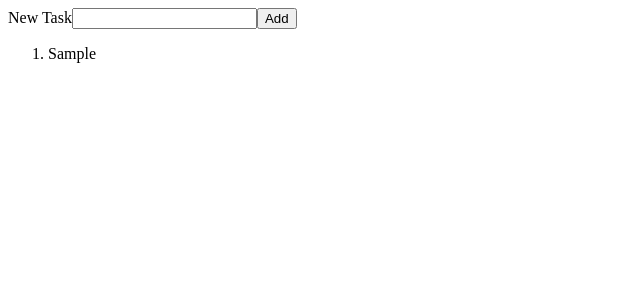
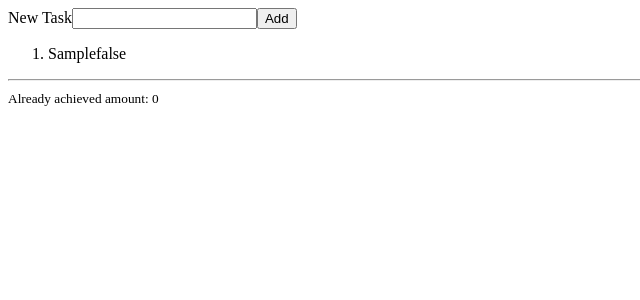
Before and after one commit to tomoyuen/star-manager, a React (Vite) app: page / in a window 1280 px wide. Both pictures are taken after typing "Sample" into the empty fields and a click on the button "Add". Shown: the top 300 px of the page, without its empty margins (0-640 px from the left). Built offline with nearby package versions, Linux system fonts and the light colour scheme.

Commit message:
add todo complete event #5

```diff
--- a/src/components/todo.list.item.tsx
+++ b/src/components/todo.list.item.tsx
@@ -1,8 +1,16 @@
 import * as React from 'react';
+
 import { Todo } from '../stores/todo.store';
+import { observer } from 'mobx-react';
 
 interface TodoListItemProps {
   todo: Todo;
+  onClick?(): void;
 }
 
-export const TodoListItem = ({ todo }: TodoListItemProps) => <li>{todo.task}</li>;
+export const TodoListItem = observer(({
+  todo,
+  ...props
+}: TodoListItemProps) => (
+  <li className={todo.isComplete ? 'achieved' : ''} {...props}>{todo.task + todo.isComplete}</li>
+));
--- a/src/containers/App.tsx
+++ b/src/containers/App.tsx
@@ -1,10 +1,11 @@
 import * as React from 'react';
-import { Provider } from 'mobx-react';
+import { Provider, observer } from 'mobx-react';
 
 import { TodoStore } from '../stores/todo.store';
 
 import { TodoAdd } from './todo.add';
 import { TodoList } from './todo.list';
+import { TodoStatus } from './todo.status';
 
 export class App extends React.Component {
   private todoStore: TodoStore = new TodoStore();
@@ -12,10 +13,12 @@ export class App extends React.Component {
   render() {
     return (
       <Provider todoStore={this.todoStore}>
-        <div>
+        <>
           <TodoAdd />
           <TodoList />
-        </div>
+          <hr/>
+          <TodoStatus />
+        </>
       </Provider>
     );
   }
--- a/src/containers/todo.list.tsx
+++ b/src/containers/todo.list.tsx
@@ -12,9 +12,17 @@ interface TodoListProps {
 @inject('todoStore')
 @observer
 class TodoList extends React.Component<TodoListProps> {
-  getListItems = () => {
+  achieveItem(todo: Todo) {
+    this.props.todoStore!.completeTodo(todo);
+  }
+  getListItems() {
     return this.props.todoStore!.
-      todoList.map((todo: Todo, idx: number) => <TodoListItem key={idx} todo={todo} />);
+      todoList.map((todo: Todo, idx: number) => (
+      <TodoListItem
+        key={idx}
+        todo={todo}
+        onClick={() => this.achieveItem(todo)}
+      />));
   }
 
   render() {
--- /dev/null
+++ b/src/containers/todo.status.tsx
@@ -0,0 +1,13 @@
+import * as React from 'react';
+import { inject, observer } from 'mobx-react';
+import { TodoStore } from '../stores/todo.store';
+
+interface TodoStatusProps {
+  todoStore?: TodoStore;
+}
+
+export const TodoStatus = inject('todoStore')(
+  observer(({ todoStore }: TodoStatusProps) => (
+    <small>Already achieved amount: {todoStore!.completedTasks || 0}</small>
+  )),
+);
--- a/src/styles/index.css
+++ b/src/styles/index.css
@@ -11,4 +11,8 @@ body {
   h2 {
     color: red;
   }
+
+  .achieved {
+    text-decoration: line-through;
+  }
 }
```
